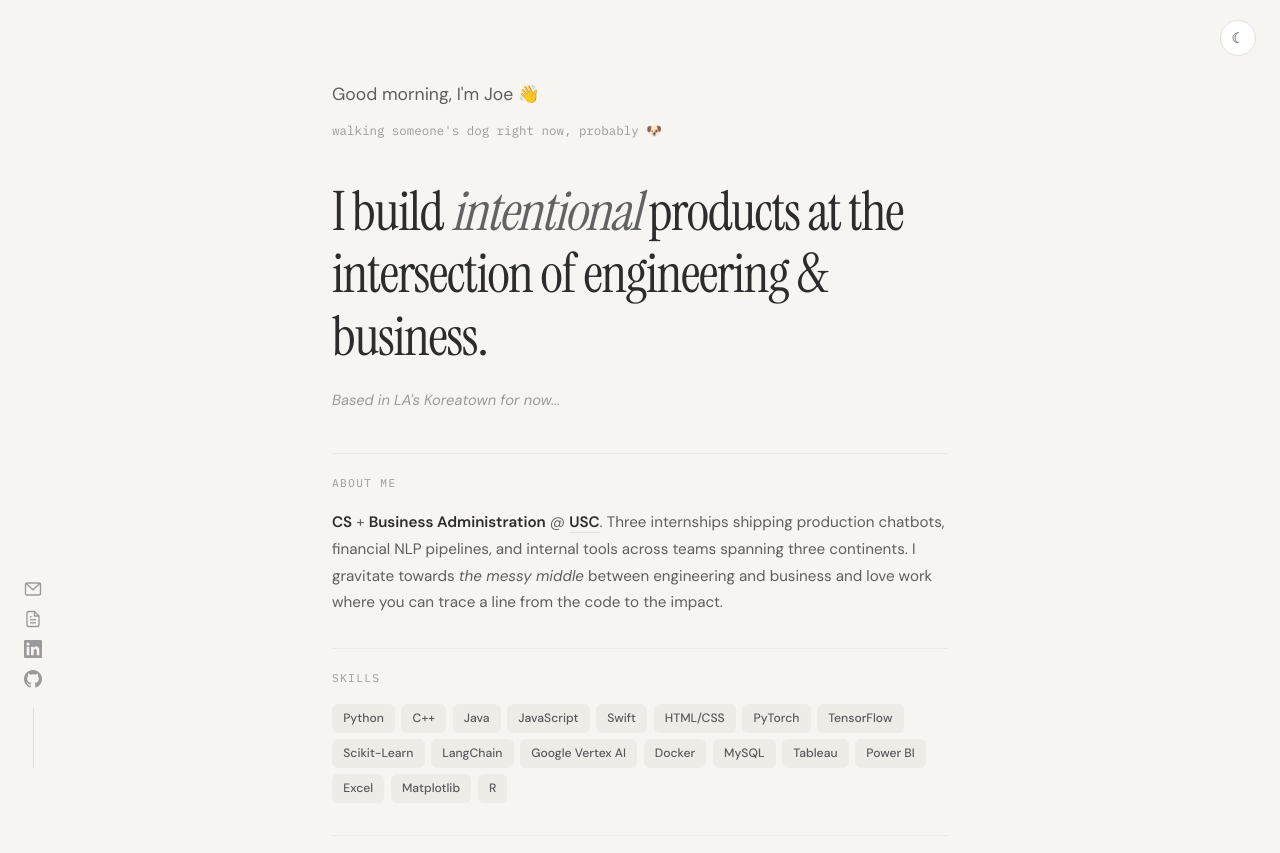
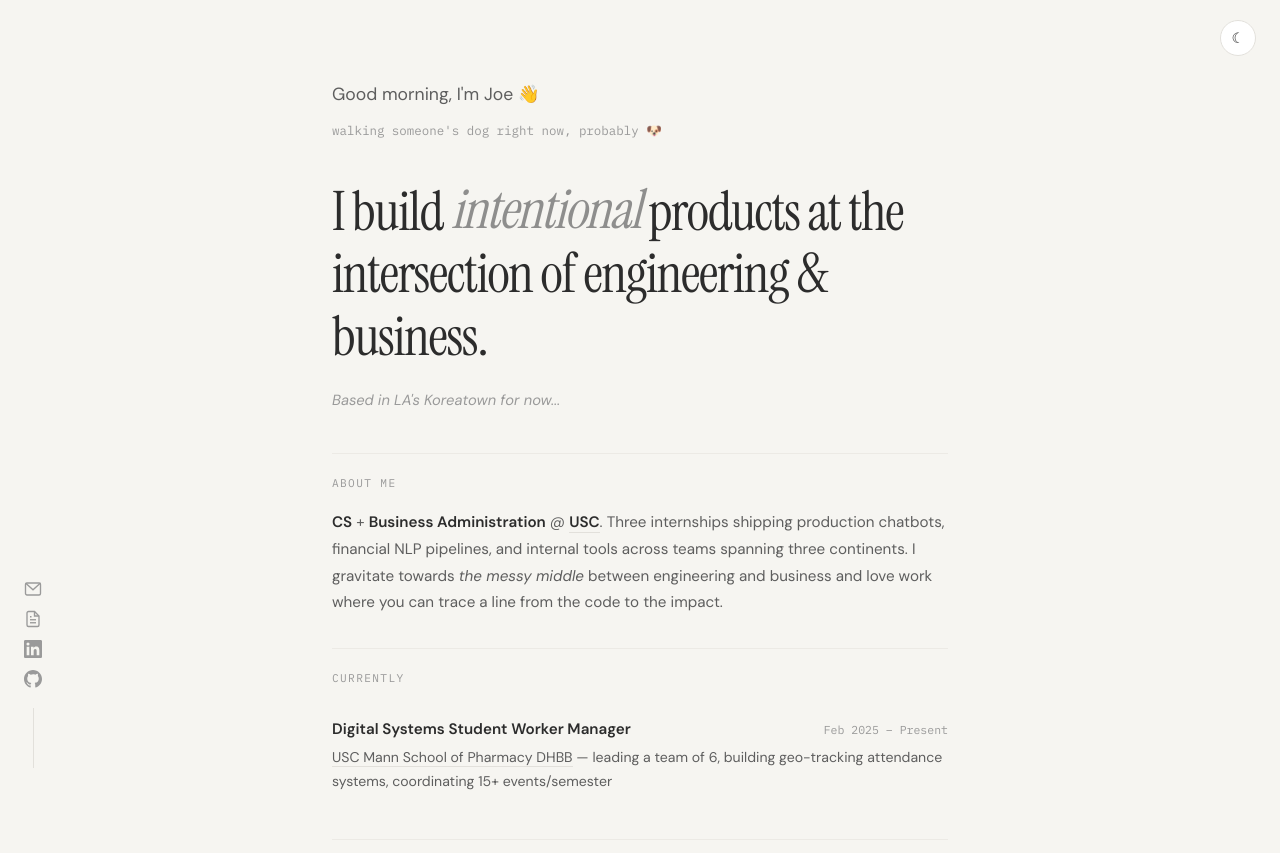
Before and after one commit to jleo28/About-Me, a Next.js app: page / in a window 1280 px wide. Shown: the top 853 px of the page. Built offline with nearby package versions, Linux system fonts and the light colour scheme.

Commit message:
Update InBite URL, archive skills section, add card expand (#2)
* Rebuild Projects section as full-width editorial cards

* Update InBite live URL and preview image

* Archive skills section from homepage

* Add click-to-expand pop effect on project cards

```diff
--- a/_archive/archived-content.ts
+++ b/_archive/archived-content.ts
@@ -4,6 +4,12 @@
 // ── From lib/data.ts › taglines ──────────────────────────────────────────────
 // Removed tagline:
 //   "board game night instigator 🎲",
+
+// ── From app/page.tsx › skills section ───────────────────────────────────────
+// Removed: <TagCloud id="skills" label="skills" items={skills} stagger={6} />
+// skills array remains in lib/data.ts (still imported by terminal "skills" command).
+// To restore: re-add the TagCloud line and the `skills` import in app/page.tsx,
+// and re-add the { id: "skills", label: "skills" } entry to NavDots section lists.
 
 // ── From lib/data.ts › projects (old structure) ──────────────────────────────
 // Old ProjectEntry interface only had: name, description, githubUrl
--- a/app/globals.css
+++ b/app/globals.css
@@ -424,7 +424,8 @@ a {
   border-radius: 12px;
   padding: 1.15rem;
   margin-bottom: 1.25rem;
-  transition: all 0.2s;
+  cursor: pointer;
+  transition: transform 0.25s ease, box-shadow 0.25s ease, border-color 0.25s ease;
 }
 .project-card:last-child {
   margin-bottom: 0;
@@ -433,6 +434,19 @@ a {
   border-color: var(--border);
   transform: translateY(-1px);
   box-shadow: 0 4px 16px rgba(0, 0, 0, 0.03);
+}
+.project-card.expanded {
+  transform: scale(1.03);
+  border-color: var(--border);
+  box-shadow: 0 12px 32px rgba(0, 0, 0, 0.08);
+  z-index: 1;
+  position: relative;
+}
+.project-card.expanded:hover {
+  transform: scale(1.03);
+}
+.project-card.expanded .project-image {
+  aspect-ratio: 16 / 10;
 }
 .project-image {
   width: 100%;
--- a/app/page.tsx
+++ b/app/page.tsx
@@ -1,10 +1,9 @@
 // app/page.tsx
-import { skills, currentRoles, previousRoles } from "@/lib/data";
+import { currentRoles, previousRoles } from "@/lib/data";
 import ThemeToggle from "@/components/ThemeToggle";
 import SideLinks from "@/components/SideLinks";
 import Hero from "@/components/Hero";
 import About from "@/components/About";
-import TagCloud from "@/components/TagCloud";
 import Timeline from "@/components/Timeline";
 import Projects from "@/components/Projects";
 import Extracurriculars from "@/components/Extracurriculars";
@@ -22,7 +21,7 @@ export default function Home() {
       <div className="page-wrap">
         <Hero />
         <About stagger={5} />
-        <TagCloud id="skills" label="skills" items={skills} stagger={6} />
+        {/* <TagCloud id="skills" label="skills" items={skills} stagger={6} /> */}
         {/* <TagCloud id="languages" label="languages" items={languages} stagger={7} /> */}
         <Timeline id="currently" label="currently" entries={currentRoles} stagger={7} />
         <Timeline id="previously" label="previously" entries={previousRoles} stagger={8} />
--- a/components/NavDots.tsx
+++ b/components/NavDots.tsx
@@ -6,7 +6,6 @@ import { useActiveSection } from "@/lib/hooks";
 const sections = [
   { id: "top", label: "top" },
   { id: "about", label: "about me" },
-  { id: "skills", label: "skills" },
   { id: "languages", label: "languages" },
   { id: "currently", label: "currently" },
   { id: "previously", label: "previously" },
--- a/components/Projects.tsx
+++ b/components/Projects.tsx
@@ -1,14 +1,23 @@
 // components/Projects.tsx
 // TODO: swap imageUrl placeholders for custom GIFs — see lib/data.ts
+"use client";
+
+import { useState } from "react";
 import { projects } from "@/lib/data";
 import FadeIn from "./FadeIn";
 
 export default function Projects({ stagger }: { stagger?: number }) {
+  const [expanded, setExpanded] = useState<number | null>(null);
+
   return (
     <FadeIn id="projects" className="section" stagger={stagger}>
       <div className="section-label">projects</div>
       {projects.map((p, i) => (
-        <div className="project-card" key={i}>
+        <div
+          className={`project-card ${expanded === i ? "expanded" : ""}`}
+          key={i}
+          onClick={() => setExpanded(expanded === i ? null : i)}
+        >
           {p.imageUrl && (
             // eslint-disable-next-line @next/next/no-img-element
             <img
@@ -26,6 +35,7 @@ export default function Projects({ stagger }: { stagger?: number }) {
               target="_blank"
               rel="noopener noreferrer"
               className="contact-link"
+              onClick={(e) => e.stopPropagation()}
             >
               live ↗
             </a>
@@ -35,6 +45,7 @@ export default function Projects({ stagger }: { stagger?: number }) {
                 target="_blank"
                 rel="noopener noreferrer"
                 className="contact-link"
+                onClick={(e) => e.stopPropagation()}
               >
                 github ↗
               </a>
--- a/lib/data.ts
+++ b/lib/data.ts
@@ -167,11 +167,10 @@ export const projects: ProjectEntry[] = [
     tag: "full-stack \u00B7 spring boot \u00B7 react",
     description:
       "A recipe and event app with auto-scaling shopping lists, built end-to-end with 95%+ test coverage.",
-    // TODO: confirm the correct deployed URL for InBite
-    liveUrl: "https://inbite-PLACEHOLDER.vercel.app",
+    liveUrl: "https://inbite-ecru.vercel.app",
     githubUrl: "https://github.com/jleo28/inbite",
     imageUrl:
-      "https://iad.microlink.io/p6gQWlQGDkBWnUd1OIEQqdzgbcf1hyG-ecwOT2ANzjWMq3YgVnokwUaz-OTbsTlK_FKwQDLMNKWFcHTa0TdRsA.png",
+      "https://iad.microlink.io/r5p14WLJBAwp8Mb-Ho1fKGwwqABUULohfaffDbkTj2pFHHwrupScaJQbPM26X-8I-Bhc9IrBfX7DrSaSu8AlDA.png",
   },
 ];
 
```
